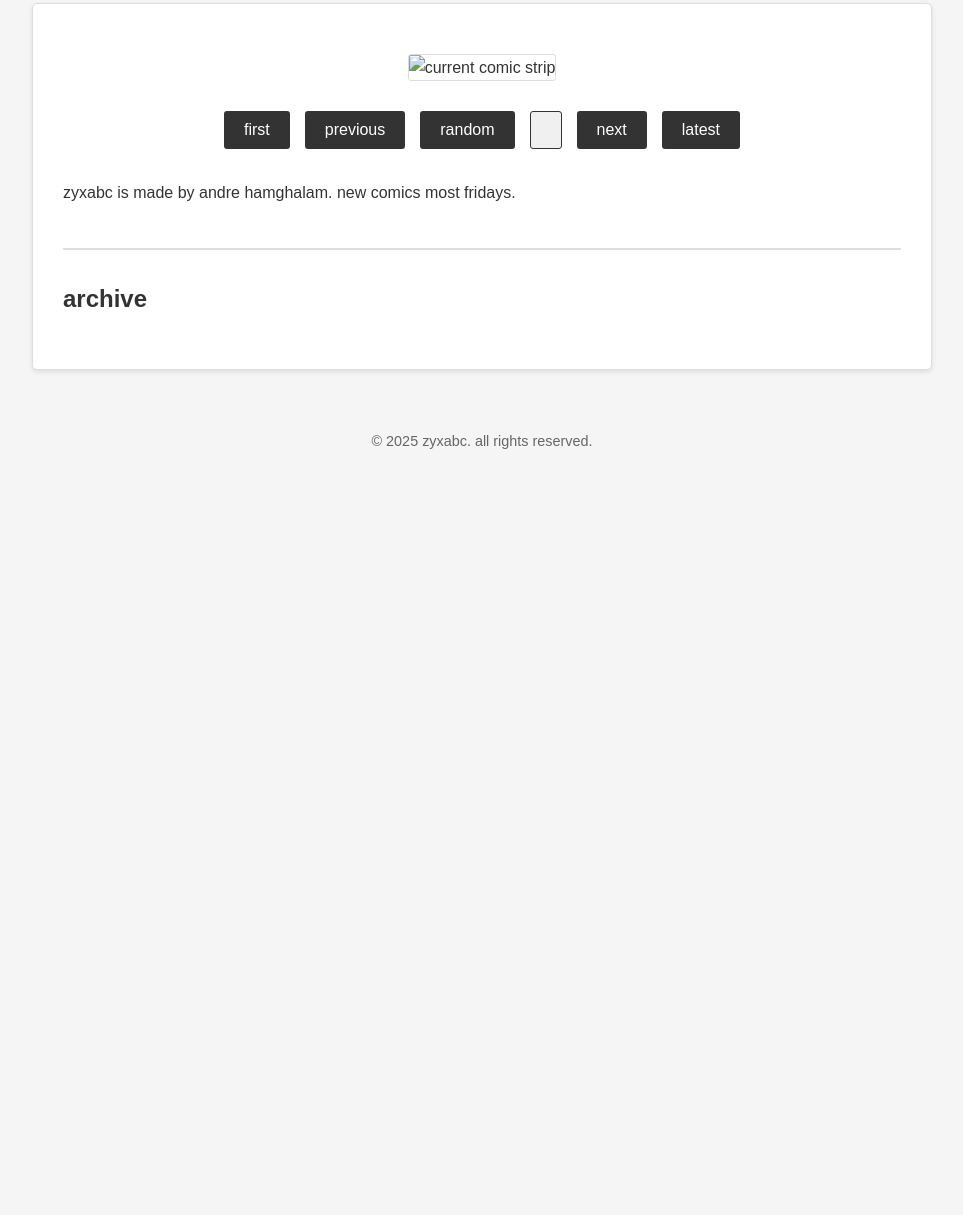
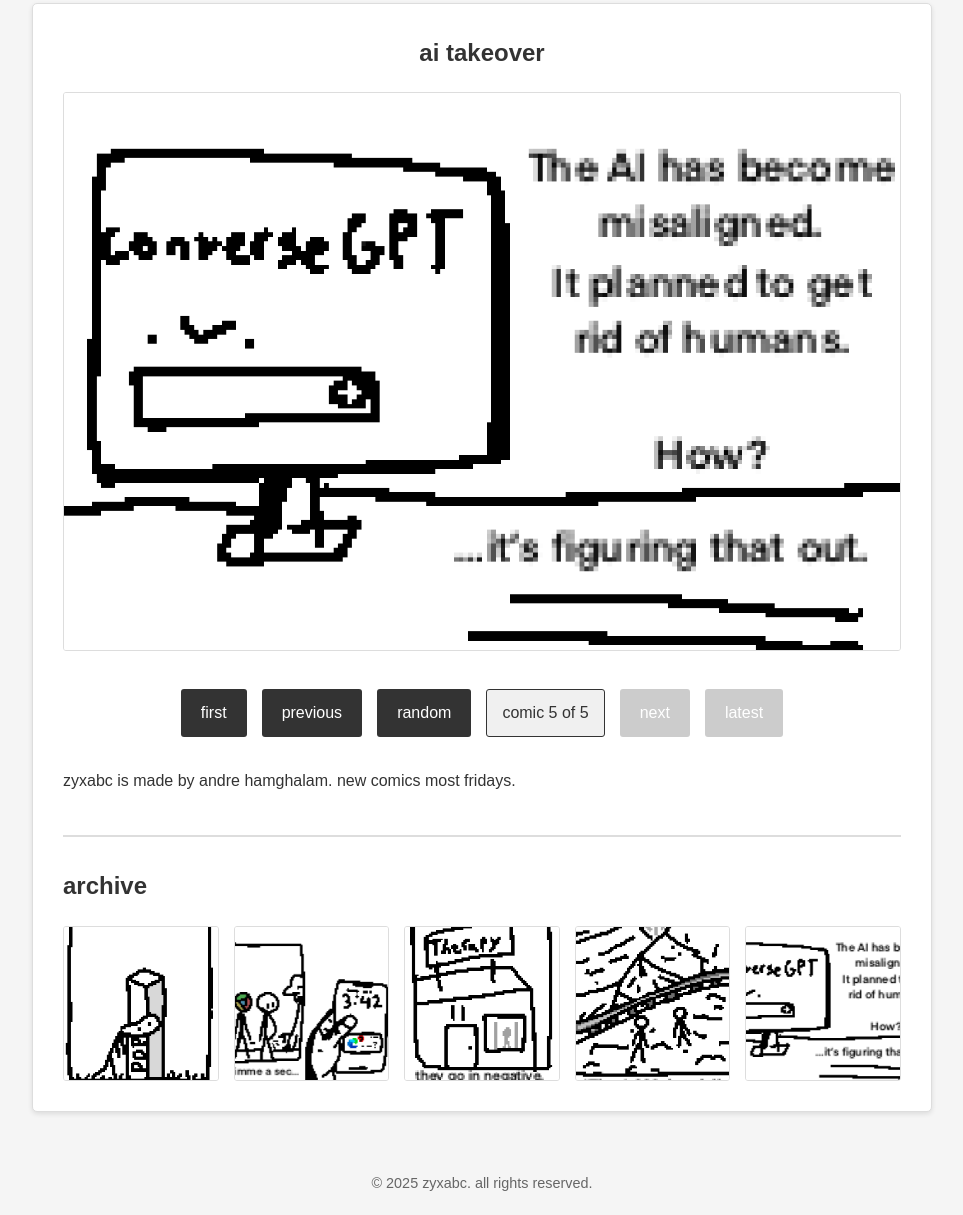
Before and after one commit to shrimpsooup/zyxabc, a plain HTML site: page index.html in a window 1280 px wide. Shown: the part 649-1864 px from the top of the page, without its empty margins (158-1121 px from the left). Before the commit the page ends 1122 px from the top, so only its background shows below. Drawn offline with Linux system fonts and the light colour scheme.

Commit message:
Update index.html

```diff
--- a/index.html
+++ b/index.html
@@ -218,4 +218,125 @@ footer {
 <input type="number" id="comicInput" onkeyup="handleComicInput(event)" onblur="toggleComicInput()">
 
 <script>
-const TAGLINE = 'a
+const TAGLINE = 'a webcomic about stuff sometimes';
+const DESCRIPTION = 'zyxabc is made by andre hamghalam. new comics most fridays.';
+const PREFIX = 'zyxabc_';
+
+let currentComic = 1;
+let comics = [];
+let totalComics = 0;
+
+function loadComicsFromList() {
+    if (typeof COMICS_LIST === 'undefined') {
+        console.error('COMICS_LIST not found. Make sure comics.js is loaded.');
+        return;
+    }
+    comics = COMICS_LIST.sort((a, b) => a.number - b.number);
+    totalComics = comics.length;
+    initPage();
+}
+
+function getComicPath(index) {
+    if (index < 1 || index > comics.length) return '';
+    const comic = comics[index - 1];
+    const safeName = (comic.file || comic.name).replace(/[^a-z0-9_]/gi, '_');
+    return `${PREFIX}${safeName}${comic.number}.png`;
+}
+
+function getComicDisplayName(index) {
+    if (index < 1 || index > comics.length) return '';
+    const comic = comics[index - 1];
+    return comic.name.replace(/_/g, ' ');
+}
+
+function loadComic(index) {
+    if (index < 1 || index > totalComics) return;
+    currentComic = index;
+    const path = getComicPath(index);
+    document.getElementById('currentComic').src = path;
+    document.getElementById('comicNumber').textContent = `comic ${index} of ${totalComics}`;
+    document.getElementById('comicTitle').textContent = getComicDisplayName(index);
+    updateNavigationButtons();
+    window.scrollTo(0, 0);
+}
+
+function nextComic() {
+    if (currentComic < totalComics) loadComic(currentComic + 1);
+}
+
+function previousComic() {
+    if (currentComic > 1) loadComic(currentComic - 1);
+}
+
+function goToComic(num) { loadComic(num); }
+function goToLatest() { loadComic(totalComics); }
+function randomComic() { loadComic(Math.floor(Math.random() * totalComics) + 1); }
+
+function toggleComicInput() {
+    const numberSpan = document.getElementById('comicNumber');
+    const input = document.getElementById('comicInput');
+    if (input.style.display === 'none' || input.style.display === '') {
+        numberSpan.style.display = 'none';
+        input.style.display = 'inline-block';
+        input.value = currentComic;
+        input.focus();
+        input.select();
+    } else {
+        numberSpan.style.display = 'inline-block';
+        input.style.display = 'none';
+    }
+}
+
+function handleComicInput(e) {
+    if (e.key === 'Enter') {
+        const num = parseInt(e.target.value);
+        if (!isNaN(num)) loadComic(num);
+        toggleComicInput();
+    } else if (e.key === 'Escape') {
+        toggleComicInput();
+    }
+}
+
+function updateNavigationButtons() {
+    document.getElementById('prevBtn').disabled = currentComic === 1;
+    document.getElementById('firstBtn').disabled = currentComic === 1;
+    document.getElementById('nextBtn').disabled = currentComic === totalComics;
+    document.getElementById('latestBtn').disabled = currentComic === totalComics;
+}
+
+function generateArchive() {
+    const grid = document.getElementById('archiveGrid');
+    grid.innerHTML = '';
+
+    // pick up to 5 random comics
+    let indexes = [...Array(totalComics).keys()].map(i => i + 1);
+    if (totalComics > 5) {
+        indexes.sort(() => Math.random() - 0.5);
+        indexes = indexes.slice(0, 5);
+    }
+
+    for (const i of indexes) {
+        const item = document.createElement('div');
+        item.className = 'archive-item';
+        item.onclick = () => loadComic(i);
+        const img = document.createElement('img');
+        img.src = getComicPath(i);
+        img.alt = `comic ${i}`;
+        img.onerror = () => { img.style.display = 'none'; };
+        item.appendChild(img);
+        grid.appendChild(item);
+    }
+}
+
+function initPage() {
+    document.querySelector('.tagline').textContent = TAGLINE;
+    document.getElementById('comicDescription').textContent = DESCRIPTION;
+    goToLatest();
+    generateArchive();
+}
+
+window.addEventListener('load', loadComicsFromList);
+</script>
+
+</body>
+</html>
```
